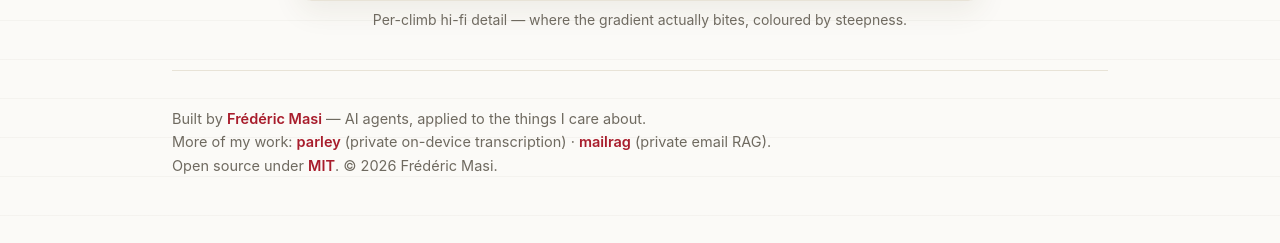
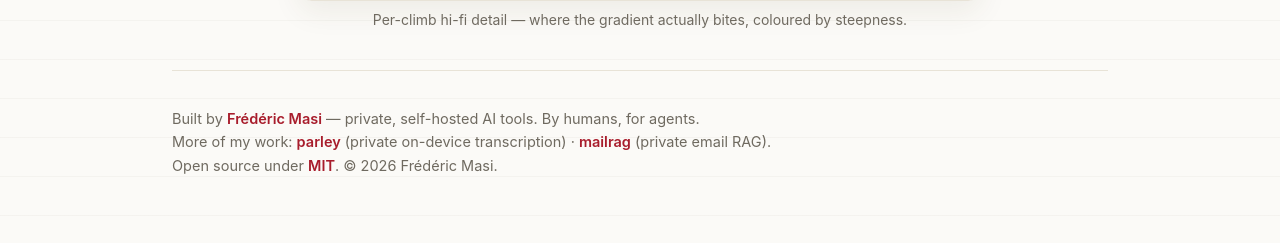
Before and after one commit to fmasi/cycling-analysis-agent, a plain HTML site: page docs/index.html in a window 1280 px wide. Shown: the part 4369-4612 px from the top of the page. Drawn offline with Linux system fonts and the light colour scheme.

Commit message:
docs: standardise footer brand tagline to 'By humans, for agents'
Co-Authored-By: Claude Opus 4.8 <noreply@anthropic.com>

```diff
--- a/docs/index.html
+++ b/docs/index.html
@@ -158,7 +158,7 @@
   </section>
 
   <footer>
-    Built by <a href="https://www.linkedin.com/in/fmasi/">Frédéric Masi</a> — AI agents, applied to the things I care about.<br>
+    Built by <a href="https://www.linkedin.com/in/fmasi/">Frédéric Masi</a> — private, self-hosted AI tools. By humans, for agents.<br>
     More of my work: <a href="https://github.com/fmasi/parley">parley</a> (private on-device transcription) ·
     <a href="https://github.com/fmasi/mailrag">mailrag</a> (private email RAG).<br>
     Open source under <a href="https://github.com/fmasi/cycling-analysis-agent/blob/main/LICENSE">MIT</a>. © 2026 Frédéric Masi.
```
